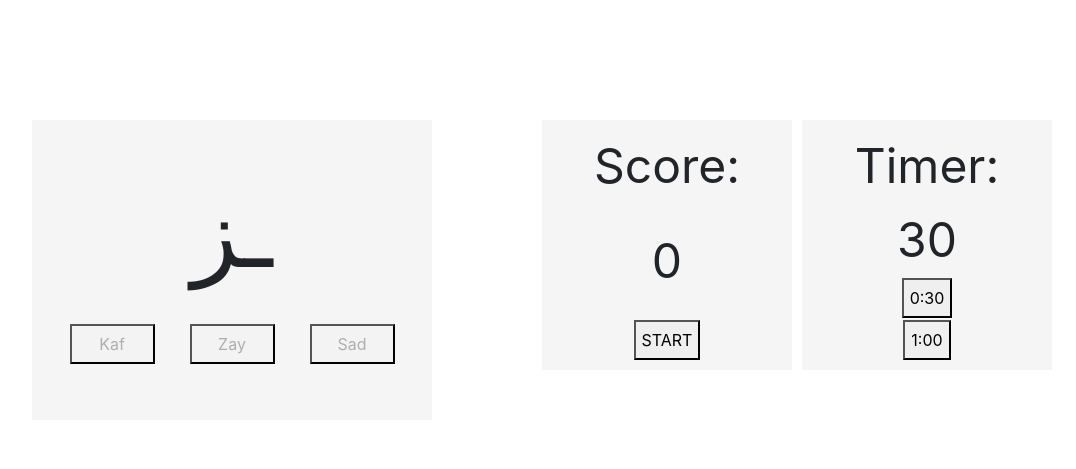
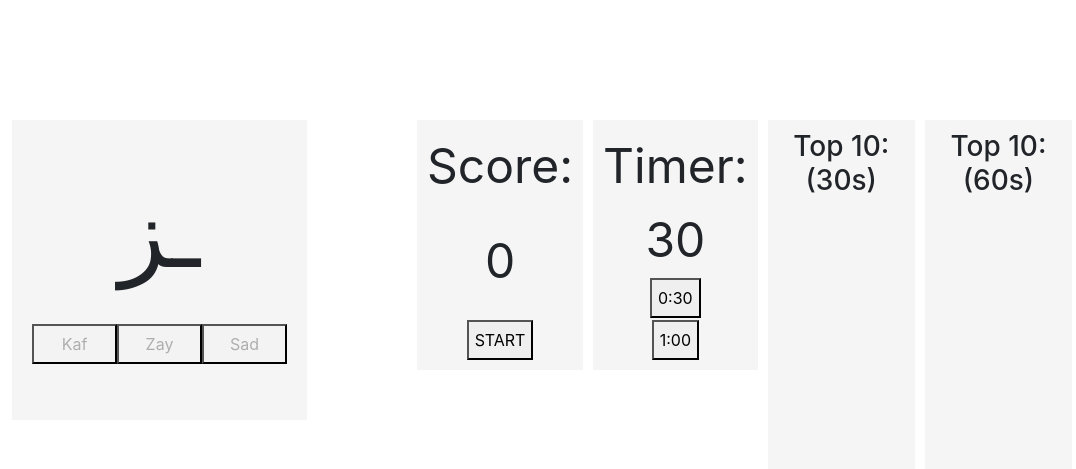
Before and after one commit to RamezKanj/flask-game, a Flask app: page /lingo in a window 1280 px wide. Shown: the part 56-525 px from the top of the page, without its empty margins (98-1174 px from the left). Run offline with Flask 3, Linux system fonts and the light colour scheme; the visitor is signed in with stand-in values (Sample User, id 1); data comes from the database, SQL or seed files in the repository; data that the repository does not hold is empty; some libraries are stand-ins or nearby versions.

Commit message:
adding leaderboard to lingo

```diff
--- a/website/lingo.py
+++ b/website/lingo.py
@@ -1,8 +1,9 @@
 from flask import Blueprint, render_template, jsonify, request
 from flask_login import login_required, current_user
 from . import db
-from .models import Game
+from .models import Game, Users
 import random
+
 
 lingo = Blueprint('lingo', __name__)
 
@@ -41,6 +42,29 @@ def update_score():
         return jsonify({'success': True, 'message': 'Score updated successfully'})
     except Exception as e:
         return jsonify({'success': False, 'error': str(e)})
+
+
+
+@lingo.route('/get_leaderboard', methods=['GET'])
+def get_leaderboard():
+    leaderboard_30 = db.session.query(Users.first_name, Game.score)\
+                               .join(Users, Users.id == Game.user_id)\
+                               .filter(Game.time_control == 30)\
+                               .order_by(Game.score.desc())\
+                               .limit(10).all()
+
+    leaderboard_60 = db.session.query(Users.first_name, Game.score)\
+                               .join(Users, Users.id == Game.user_id)\
+                               .filter(Game.time_control == 60)\
+                               .order_by(Game.score.desc())\
+                               .limit(10).all()
+
+    leaderboard_data = {
+        'leaderboard_30': [{'name': name, 'score': score} for name, score in leaderboard_30],
+        'leaderboard_60': [{'name': name, 'score': score} for name, score in leaderboard_60]
+    }
+
+    return jsonify(leaderboard_data)
 
 
 #Dictionary that stores arabic transliterations in English letters as keys
--- /dev/null
+++ b/website/static/css/leaderboard.css
@@ -0,0 +1,16 @@
+.display-leaderboard{
+    display: flex;
+    flex-direction: column;
+    justify-content: space-between;
+    text-align: center;
+    padding: 10px;
+    background-color: whitesmoke;
+    height: 350px;
+    width: 550px;
+    margin-left: 10px;
+}
+
+.display-leaderboard ul {
+    list-style-type: decimal; /* Use numbers for list items */
+    padding-left: 20px; /* Adjust as needed for alignment */
+}
--- a/website/static/js/game.js
+++ b/website/static/js/game.js
@@ -70,6 +70,26 @@ $('#timerFirstButton').on('click', function(){
 var initialTimerValue = parseInt($('#timer').text())
 
 
+function updateLeaderboard() {
+    $.get('/get_leaderboard', function(response) {
+        // Clear existing leaderboard entries
+        $('#leaderboard-list-30').empty();
+        $('#leaderboard-list-60').empty();
+
+        // Populate the 30-second leaderboard
+        response.leaderboard_30.forEach(entry => {
+            $('#leaderboard-list-30').append(`<li>${entry.name}: ${entry.score}</li>`);
+        });
+
+        // Populate the 60-second leaderboard
+        response.leaderboard_60.forEach(entry => {
+            $('#leaderboard-list-60').append(`<li>${entry.name}: ${entry.score}</li>`);
+        });
+    });
+}
+
+
+
 function toggleStart(){
     if ($('#startButton').text() === 'START'){
 
@@ -89,6 +109,7 @@ function toggleStart(){
 
                 $.post('/update_score', { score: score, time_control: time_control}, function(response) {
                     if (response.success) {
+                        updateLeaderboard();
                         console.log('Score updated successfully');
                     } else {
                         console.error('Failed to update score:', response.error);
@@ -97,6 +118,8 @@ function toggleStart(){
 
                 toggleStart()
             }
+
+
         }, 1000)
 
     }else{
@@ -122,3 +145,7 @@ function toggleStart(){
 $('#startButton').on('click', function(){
     toggleStart()
 })
+
+
+
+updateLeaderboard();
--- a/website/templates/lingo.html
+++ b/website/templates/lingo.html
@@ -5,6 +5,7 @@
 <link rel="stylesheet" href="{{ url_for('static', filename='css/index.css') }}">
 <link rel="stylesheet" href="{{ url_for('static', filename='css/gameContainer.css') }}">
 <link rel="stylesheet" href="{{ url_for('static', filename='css/scoreContainer.css') }}">
+<link rel="stylesheet" href="{{ url_for('static', filename='css/leaderboard.css') }}">
 
 <script src="https://code.jquery.com/jquery-3.6.4.min.js"></script>
 
@@ -34,7 +35,22 @@
         <button class="executeButton" id="timerSecondButton">1:00</button>
     </div>
 
+    <div class="display-leaderboard" id="leaderboard-30">
+        <h3>Top 10: (30s)</h3>
+        <ul id="leaderboard-list-30">
+                <!-- Leaderboard entries will be populated here -->
+        </ul>
+    </div>
+    <div class="display-leaderboard" id="leaderboard-60">
+        <h3>Top 10: (60s)</h3>
+        <ul id="leaderboard-list-60">
+                <!-- Leaderboard entries will be populated here -->
+        </ul>
+    </div>
+
+
 </div>
+
 
 <script  src="{{ url_for('static', filename='/js/game.js') }}" ></script>
 
```
Also changed, not shown: website/static/css/index.css (line endings or trailing spaces), website/static/css/scoreContainer.css (line endings or trailing spaces).
